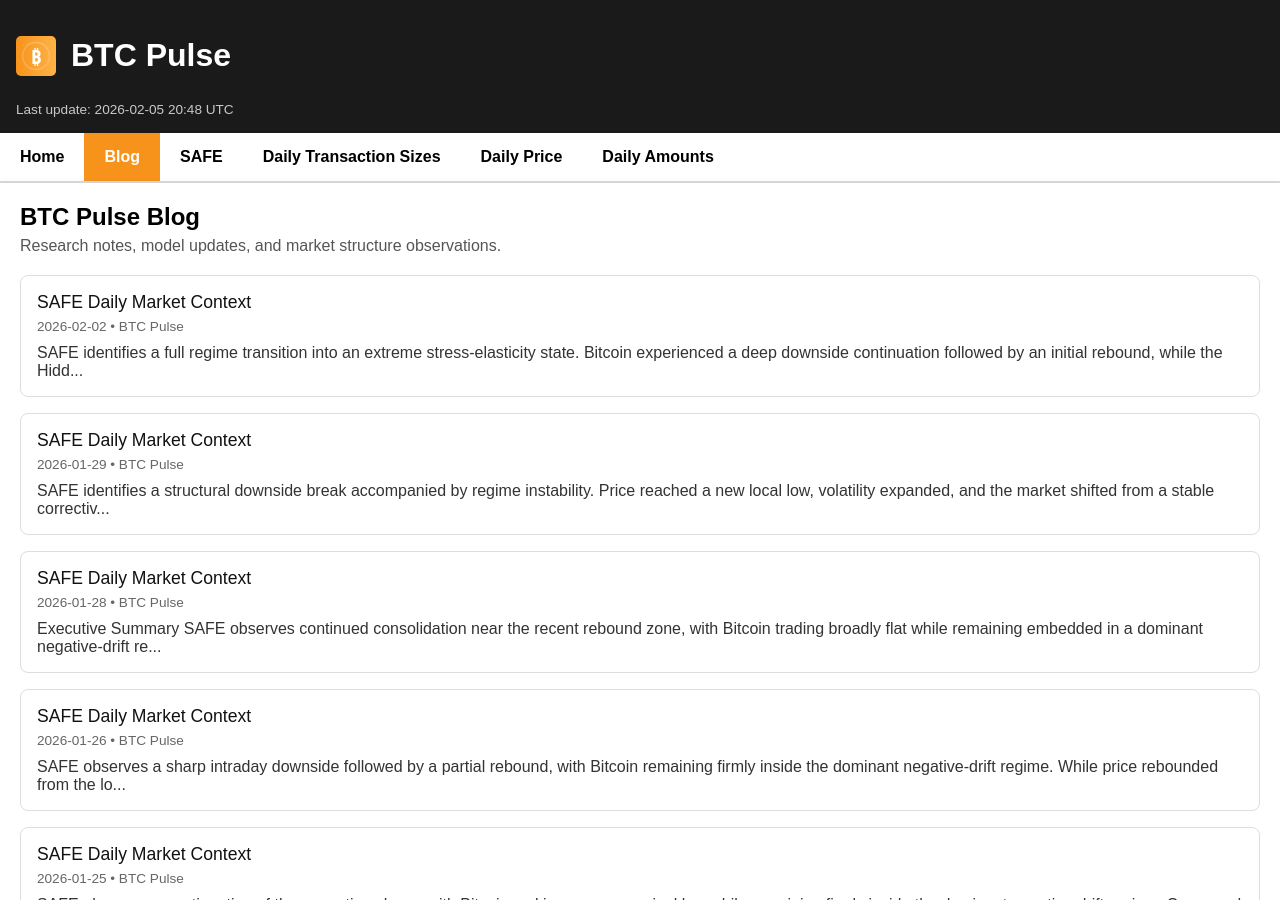
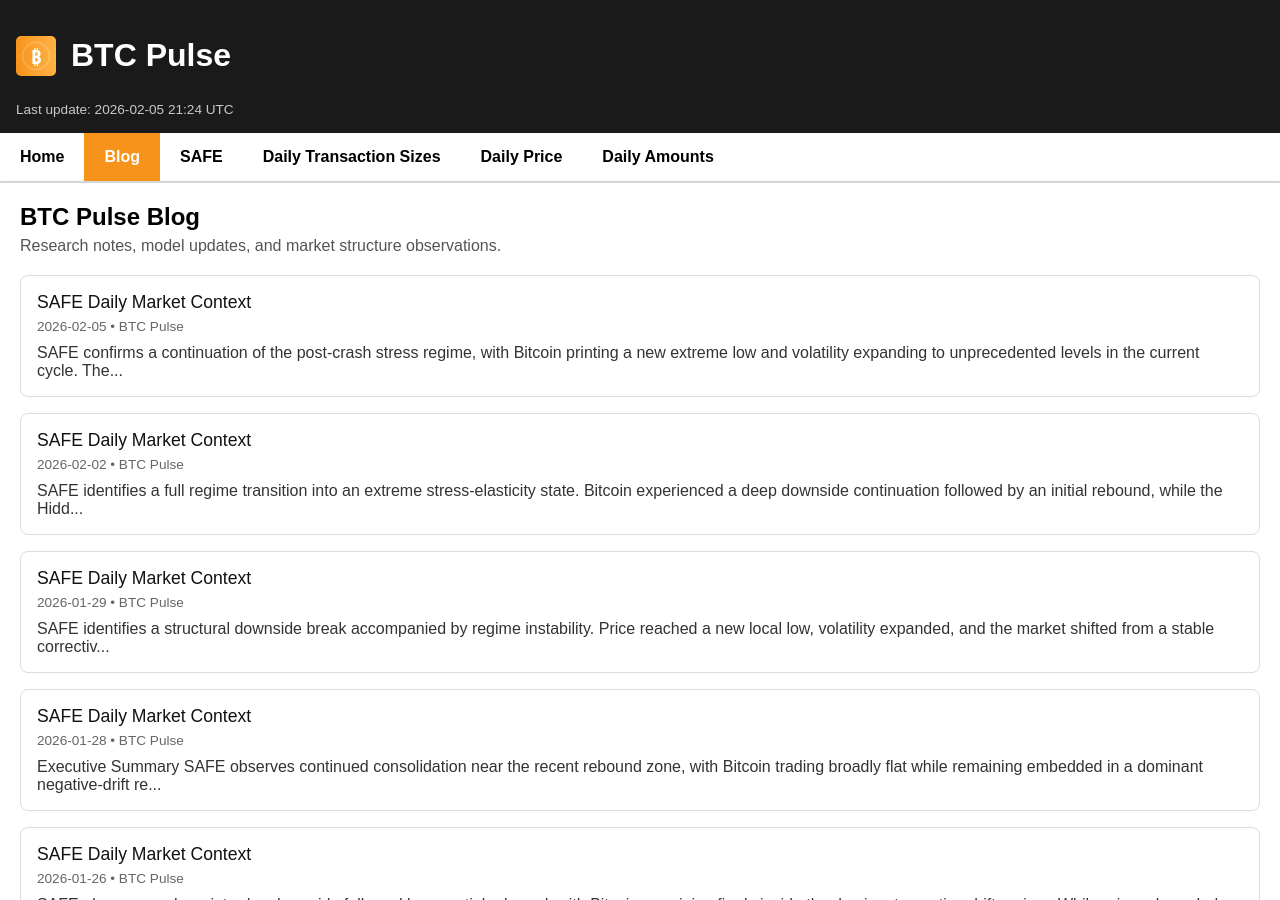
Before and after one commit to MihaiPopescu1985/bitcoin-charts, a Jekyll site: the page built from blog/index.md, in a window 1280 px wide and 900 px high. Built offline with Jekyll 4.4.1, drawn with Linux system fonts in a browser that asks for light colours; some of the changed lines change nothing that is shown.

Commit message:
daily reading

```diff
--- a/_data/last_update.json
+++ b/_data/last_update.json
@@ -1,3 +1,3 @@
 {
-  "iso": "2026-02-05T20:48:47Z"
+  "iso": "2026-02-05T21:24:08Z"
 }
--- /dev/null
+++ b/_posts/2026-02-05-safe-daily-market-context.md
@@ -0,0 +1,115 @@
+---
+layout: post
+title: "SAFE Daily Market Context"
+date: 2026-02-05
+author: BTC Pulse
+description: "SAFE confirms a capitulation-elasticity regime with record volatility and strong participation."
+---
+
+SAFE confirms a **continuation of the post-crash stress regime**, with Bitcoin printing a **new extreme low** and volatility expanding to unprecedented levels in the current cycle.
+
+The defining characteristics of this reading are:
+
+- **Full HMM regime convergence** (STATE_3 at 100%)
+- **Maximum volatility expansion**
+- **Extreme rebound elasticity**
+- **Explosive on-chain participation**, led by whales and mid-sized actors
+
+SAFE classifies the market as being in a **capitulation-elasticity regime**, where statistical upside is very high, but **path risk and instability dominate**.
+
+## Regime Assessment (HMM)
+
+- **Dominant regime:** HMM_STATE_3
+- **Regime confidence:** 100.0%
+- **Estimated drift:** +0.129% per day
+- **Estimated volatility:** ~3.75% daily
+
+This is a **fully resolved regime state**, not a transition.
+STATE_3 historically corresponds to **post-crash, high-volatility environments** with strong mean-reversion bias but unreliable price paths.
+
+## Price, Trend, and Positioning
+
+- **Close:** 63,390.52
+- **TS_50:** -0.2184
+  -> Medium-term trend damage is **severe and accelerating**.
+- **Band width:** 0.7438
+  -> Volatility is at an **extreme historical expansion**.
+- **Band position:** 0.000
+  -> Price sits at the **absolute lower band extreme**.
+- **Range score:** 0.0019
+  -> Market is **fully non-range**, dominated by directional stress.
+
+**Interpretation:**
+This is a **deep capitulation zone**, not a consolidation or trend-following environment.
+
+## Volatility and Short-Term Risk (10-day horizon)
+
+**Simulation count:** 20,000
+
+### Upside touch probabilities
+
+- **+2%:** 74.1%
+- **+5%:** 57.9%
+- **+10%:** 35.0%
+
+### Downside touch probabilities
+
+- **-2%:** 68.7%
+- **-5%:** 49.7%
+- **-10%:** 24.8%
+
+Upside probabilities dominate due to **elastic mean reversion**, but downside risk remains **material and non-negligible**.
+
+## Correction vs Rebound Dynamics
+
+- **P_CORRECTION_10D (raw):** 32.2%
+- **P_REBOUND_10D (raw):** 39.1%
+
+### Calibrated probabilities
+
+- **P_CORRECTION_10D_CAL:** 1.75%
+- **P_REBOUND_10D_CAL:** 100.0%
+
+**Interpretation:**
+SAFE detects **maximum rebound elasticity**.
+This reflects **statistical stretch**, not safety or trend recovery.
+
+## On-Chain Activity and Structure
+
+On-chain metrics show **exceptional structural engagement**:
+
+### Latest observations
+
+- **Total transferred amount:** 1.81M
+- **Volume Z-score:** +3.03
+- **Dominance Z-score:** +2.54
+- **Whale transactions:** 165
+- **Mid-size transactions:** 1,769
+- **Whale share Z-score:** +3.88
+
+**Interpretation:**
+This is **active, large-scale repositioning**, not panic liquidation.
+Such configurations are typical of **capitulation and early re-accumulation phases**, but timing remains highly uncertain.
+
+## SAFE Positioning Output (Informational)
+
+- **Target exposure:** 35%
+- **Leverage:** 1.0x
+- **Direction:** Long-biased
+- **Conviction:** 0.0
+
+SAFE maintains exposure mechanically, but **explicitly suppresses conviction** due to extreme regime risk.
+
+## Final Interpretation
+
+SAFE currently describes the Bitcoin market as:
+
+- Fully embedded in a **post-crash elastic regime**
+- Exhibiting **record volatility expansion**
+- Showing **maximum statistical rebound potential**
+- Supported by **very strong on-chain participation**
+- Carrying **maximum path and regime risk**
+
+In short: **highly elastic but extremely dangerous**, where risk control outweighs signal strength.
+
+*SAFE is a statistical system. It does not predict outcomes or provide advice. It describes probabilistic market structure based on historical behavior.*
```
